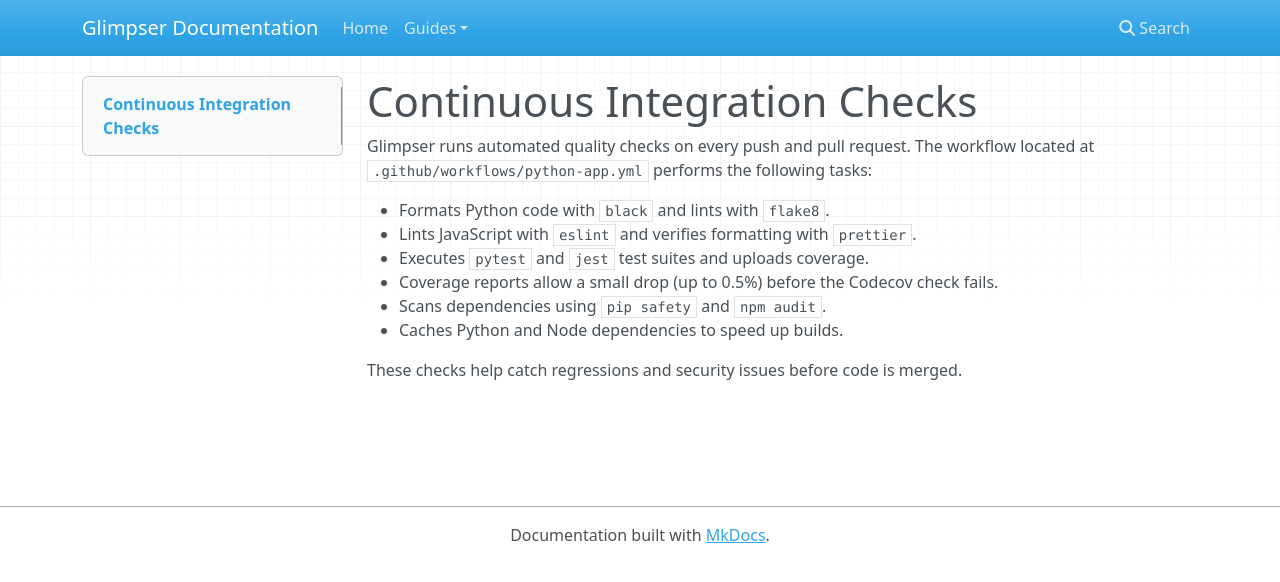
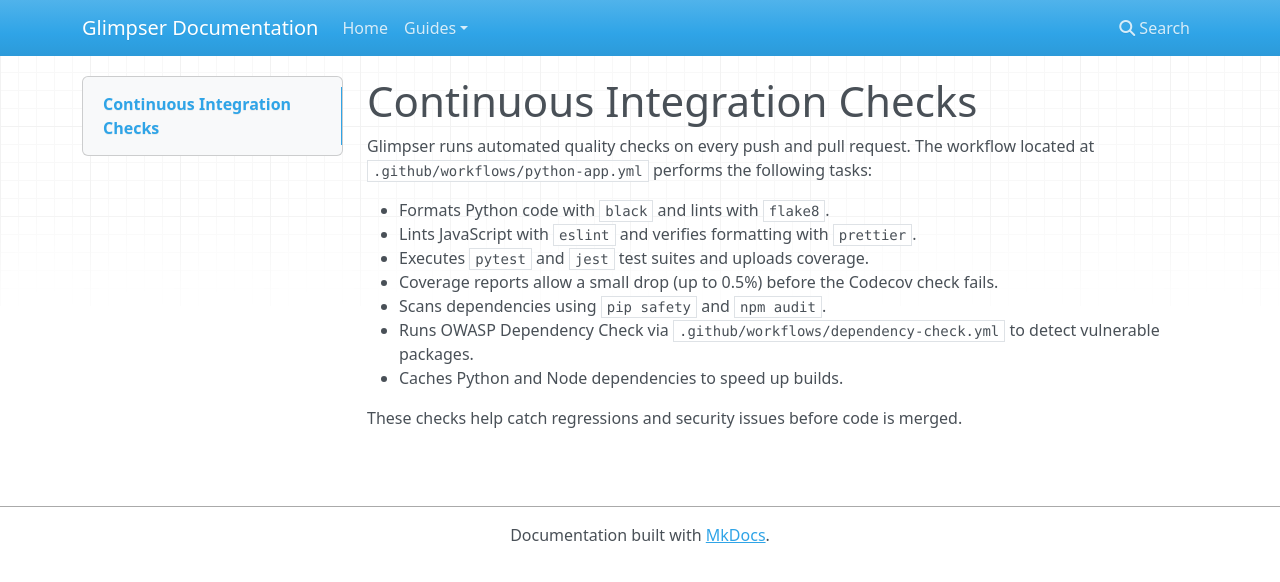
Before and after one commit to KristopherKubicki/glimpser, an MkDocs documentation site: the page built from docs/ci_checks.md, in a window 1280 px wide. Shown: the top 582 px of the page. Built offline with MkDocs 1.6.1, drawn with Linux system fonts in a browser that asks for light colours; nearby versions of some CDN libraries.

Commit message:
ci: add dependency check workflow

```diff
--- a/docs/ci_checks.md
+++ b/docs/ci_checks.md
@@ -9,6 +9,7 @@ following tasks:
 - Executes `pytest` and `jest` test suites and uploads coverage.
 - Coverage reports allow a small drop (up to 0.5%) before the Codecov check fails.
 - Scans dependencies using `pip safety` and `npm audit`.
+- Runs OWASP Dependency Check via `.github/workflows/dependency-check.yml` to detect vulnerable packages.
 - Caches Python and Node dependencies to speed up builds.
 
 These checks help catch regressions and security issues before code is merged.
```
Also changed, not shown: 1 other file.
